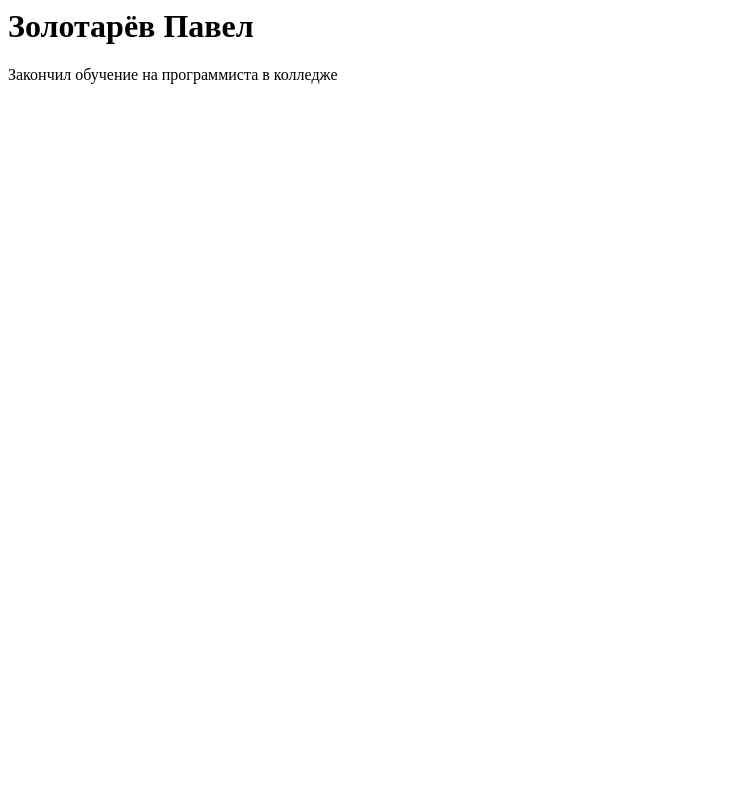
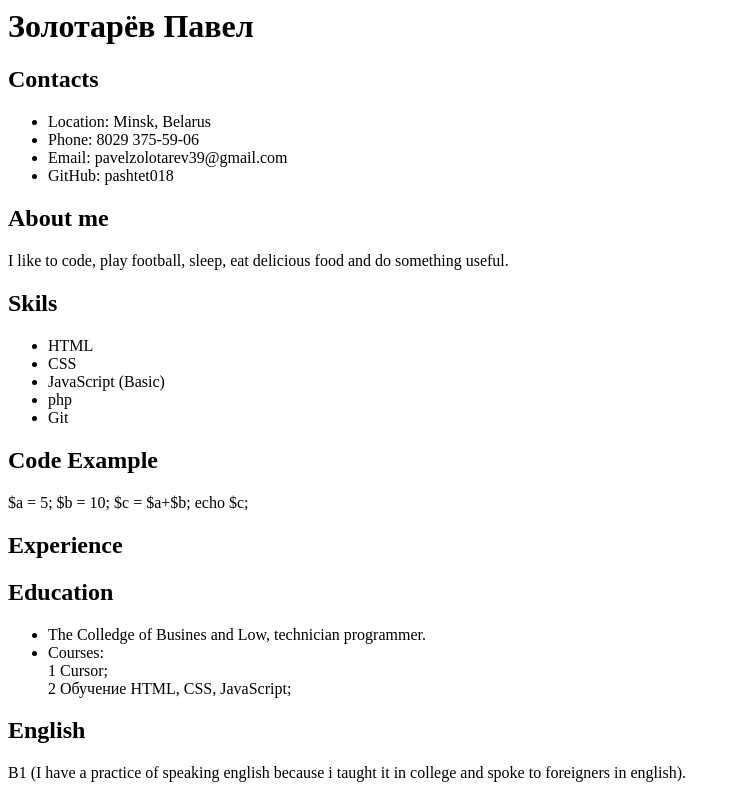
Before and after one commit to pashtet018/rsschool-cv, a plain HTML site: page index.html in a window 1280 px wide. Shown: the whole page, without its empty margins (0-740 px from the left). Drawn offline with Linux system fonts and the light colour scheme.

Commit message:
Update index.html

```diff
--- a/index.html
+++ b/index.html
@@ -1,2 +1,29 @@
 <h1>Золотарёв Павел</h1>
-<p>Закончил обучение на программиста в колледже</p>
+<h2>Contacts</h2>
+<ul>
+    <li>Location: Minsk, Belarus</li>
+    <li>Phone: 8029 375-59-06</li>
+    <li>Email: pavelzolotarev39@gmail.com</li>
+    <li>GitHub: pashtet018</li>
+</ul>
+<h2>About me</h2>
+<p>I like to code, play football, sleep,
+    eat delicious food and do something useful.</p>
+<h2>Skils</h2>
+<ul>
+    <li>HTML</li>
+    <li>CSS</li>
+    <li>JavaScript (Basic)</li>
+    <li>php</li>
+    <li>Git</li>
+</ul>
+<h2>Code Example </h2>
+<p>$a = 5; $b = 10; $c = $a+$b; echo $c;</p>
+<h2>Experience</h2>
+<h2>Education</h2>
+<ul>
+    <li>The Colledge of Busines and Low, technician programmer.</li>
+    <li>Courses:<br>1 Cursor;<br>2 Обучение HTML, CSS, JavaScript;</li>
+</ul>
+<h2>English</h2>
+<p>B1 (I have a practice of speaking english because i taught it in college and spoke to foreigners in english).</p>
```
